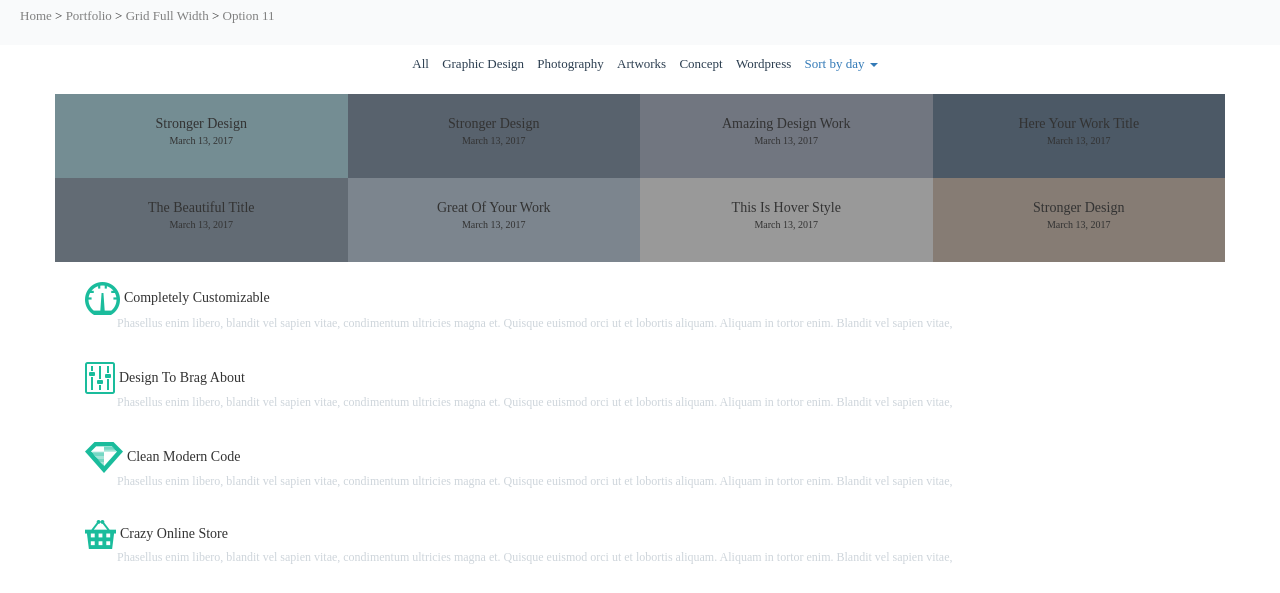
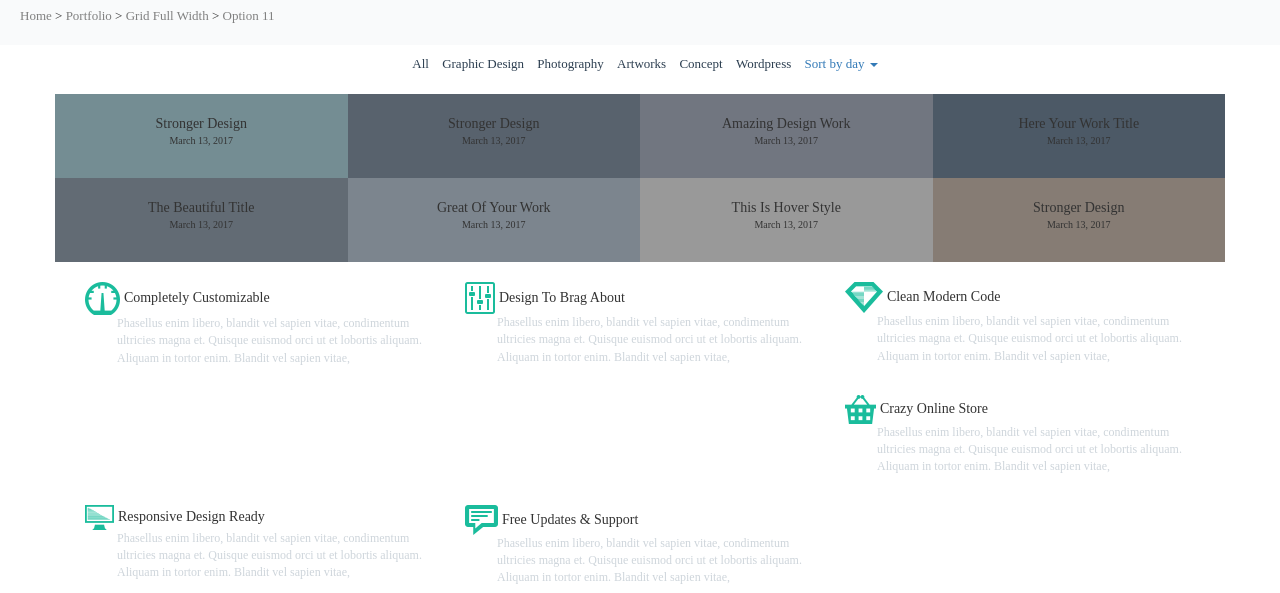
Before and after one commit to Minh2009/web-demo, a plain HTML site: page index.html in a window 1280 px wide. Shown: the part 196-789 px from the top of the page. Drawn offline with Linux system fonts and the light colour scheme; a web font is replaced by a local one.

Commit message:
up-tablet

```diff
--- a/css/style.css
+++ b/css/style.css
@@ -330,4 +330,6 @@
     {
         width: 15px;
     }
+
+
 }
--- a/index.html
+++ b/index.html
@@ -242,37 +242,37 @@
         </div>
 
         <div class="introducting-work container">
-            <div class="intro-item col-xs-12">
+            <div class="intro-item col-xs-12 col-sm-4">
                 <img src="img/intro1.png" class="intro-img">
                 <span class="intro-tit">Completely Customizable</span>
                 <p class="intro-body">Phasellus enim libero, blandit vel sapien vitae, condimentum ultricies magna et. Quisque euismod orci ut et lobortis aliquam. Aliquam in tortor enim. Blandit vel sapien vitae, </p>
             </div>
 
-            <div class="intro-item col-xs-12">
+            <div class="intro-item col-xs-12 col-sm-4">
                 <img src="img/intro2.png" class="intro-img">
                 <span class="intro-tit">Design To Brag About</span>
                 <p class="intro-body">Phasellus enim libero, blandit vel sapien vitae, condimentum ultricies magna et. Quisque euismod orci ut et lobortis aliquam. Aliquam in tortor enim. Blandit vel sapien vitae, </p>
             </div>
 
-            <div class="intro-item col-xs-12">
+            <div class="intro-item col-xs-12 col-sm-4">
                 <img src="img/intro3.png" class="intro-img">
                 <span class="intro-tit">Clean Modern Code</span>
                 <p class="intro-body">Phasellus enim libero, blandit vel sapien vitae, condimentum ultricies magna et. Quisque euismod orci ut et lobortis aliquam. Aliquam in tortor enim. Blandit vel sapien vitae, </p>
             </div>
 
-            <div class="intro-item col-xs-12">
+            <div class="intro-item col-xs-12 col-sm-4">
                 <img src="img/intro4.png" class="intro-img">
                 <span class="intro-tit">Crazy Online Store</span>
                 <p class="intro-body">Phasellus enim libero, blandit vel sapien vitae, condimentum ultricies magna et. Quisque euismod orci ut et lobortis aliquam. Aliquam in tortor enim. Blandit vel sapien vitae, </p>
             </div>
 
-            <div class="intro-item col-xs-12">
+            <div class="intro-item col-xs-12 col-sm-4">
                 <img src="img/intro5.png" class="intro-img">
                 <span class="intro-tit">Responsive Design Ready</span>
                 <p class="intro-body">Phasellus enim libero, blandit vel sapien vitae, condimentum ultricies magna et. Quisque euismod orci ut et lobortis aliquam. Aliquam in tortor enim. Blandit vel sapien vitae, </p>
             </div>
 
-            <div class="intro-item col-xs-12">
+            <div class="intro-item col-xs-12 col-sm-4">
                 <img src="img/intro6.png" class="intro-img">
                 <span class="intro-tit">Free Updates & Support</span>
                 <p class="intro-body">Phasellus enim libero, blandit vel sapien vitae, condimentum ultricies magna et. Quisque euismod orci ut et lobortis aliquam. Aliquam in tortor enim. Blandit vel sapien vitae, </p>
```
